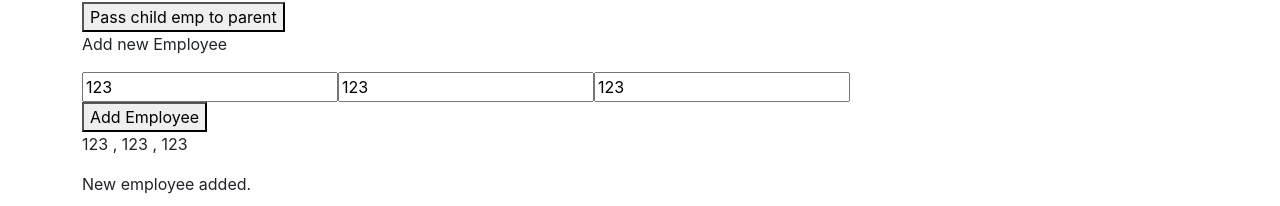
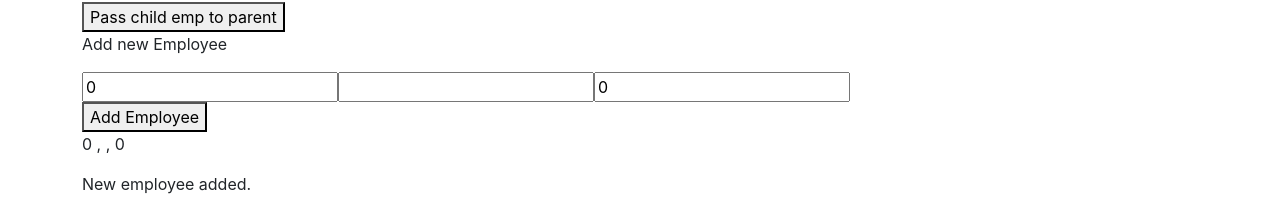
Before and after one commit to AKASHKASAR/cg-react-app, a React (Create React App) app: page /emp in a window 1280 px wide. Shown: the part 430-636 px from the top of the page. Built offline with nearby package versions, Linux system fonts and the light colour scheme; no server answers.

Commit message:
Update JavaData.js

```diff
--- a/src/components/training/JavaData.js
+++ b/src/components/training/JavaData.js
@@ -19,12 +19,12 @@ let JavaData = (props) => {
         }
         );
 
+        // initilize to prevent undefined error, in case used these fields anywhere else in future
         setNewEmp({
-            eid: 123,
-            ename: '123',
-            salary: 123
+            id: 0,
+            name: '',
+            salary: 0
         }
-
         );
 
         axios.get(`/getAllEmployees`)
@@ -32,7 +32,7 @@ let JavaData = (props) => {
                 setEmpList(response.data);
             })
 
-        axios.get(`/getEmployee/105`)
+        axios.get(`/getEmployee/123`)
             .then(
                 (response) => {
                     setEmp(response.data);
@@ -47,28 +47,27 @@ let JavaData = (props) => {
         props.parentCallback(childEmp);
     };
 
-    const handleChangeEid = (e) => {
-        setNewEmp({ eid: e.target.value });
-    }
-    const handleChangeEname = (e) => {
-        setNewEmp({ ename: e.target.value });
-    }
-    const handleChangeSalary = (e) => {
-        setNewEmp({ salary: e.target.value });
-    }
+    // handlechange of input fields to bind values to state
+    const handleChange = e => {
+        setNewEmp({
+            ...newEmp,
+            [e.target.name]: e.target.value
+        });
+        console.log(newEmp.id, newEmp.name, newEmp.salary);
+    };
 
 
+    // invoke post method with handlesubmit
     const handleSubmit = (event) => {
-        const tempEmp = newEmp;
-        axios.post(`/addEmployee`, tempEmp)
+        console.log(newEmp.id, newEmp.name, newEmp.salary);
+        axios.post(`/addEmployee`, newEmp)
             .then((response) => {
-                console.log(response.data);
+                console.log(response.data.name);
             }).catch((error) => {
                 console.log(error.message)
             });
         event.preventDefault();
     }
-
 
     return (
         <div>
@@ -84,27 +83,30 @@ let JavaData = (props) => {
                     <div>
                         <input
                             type="number"
-                            id="eid"
-                            value={newEmp.eid}
-                            onChange={handleChangeEid}
+                            id="id"
+                            name="id"
+                            value={newEmp.id}
+                            onChange={handleChange}
                         />
                         <input
                             type="text"
-                            id="ename"
-                            value={newEmp.ename}
-                            onChange={handleChangeEname}
+                            id="name"
+                            name="name"
+                            value={newEmp.name}
+                            onChange={handleChange}
                         />
                         <input
                             type="number"
                             id="salary"
+                            name="salary"
                             value={newEmp.salary}
-                            onChange={handleChangeSalary}
+                            onChange={handleChange}
                         />
                     </div>
                     <button type="submit">Add Employee</button>
                 </form>
                 <div>
-                    <p> {newEmp.eid} , {newEmp.ename} , {newEmp.salary} </p>
+                    <p> {newEmp.id} , {newEmp.name} , {newEmp.salary} </p>
                 </div>
                 <p> New employee added. </p>
             </div>
```
